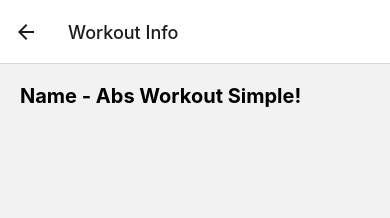
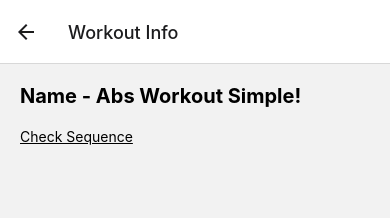
Before and after one commit to matan3sh/WorkoutApp, a React Native app: screen / in a window 390 px wide. Both pictures are taken after a click on the element 195 px from the left and 175 px from the top of the page. Shown: the top 218 px of the page. Built offline with nearby package versions, Linux system fonts and the light colour scheme.

Commit message:
Implement reusable pressable component

```diff
--- /dev/null
+++ b/components/styled/PressableText.tsx
@@ -0,0 +1,9 @@
+import { Text, Pressable, PressableProps } from "react-native";
+
+export function PressableText(props: PressableProps & { text: string }) {
+  return (
+    <Pressable {...props}>
+      <Text style={{ textDecorationLine: "underline" }}>{props.text}</Text>
+    </Pressable>
+  );
+}
--- a/screens/WorkoutDetailScreen.tsx
+++ b/screens/WorkoutDetailScreen.tsx
@@ -1,6 +1,8 @@
 import { View, StyleSheet, Text } from "react-native";
 import { NativeStackHeaderProps } from "@react-navigation/native-stack";
+
 import { useWorkoutBySlug } from "../hooks/useWorkoutBySlug";
+import { PressableText } from "../components/styled/PressableText";
 
 type DetailParams = {
   route: {
@@ -18,6 +20,10 @@ export default function WorkoutDetailScreen({ route }: Navigation) {
   return (
     <View style={styles.container}>
       <Text style={styles.header}>Name - {workout?.name}</Text>
+      <PressableText
+        onPress={() => alert("Opening Modal")}
+        text="Check Sequence"
+      />
     </View>
   );
 }
```
